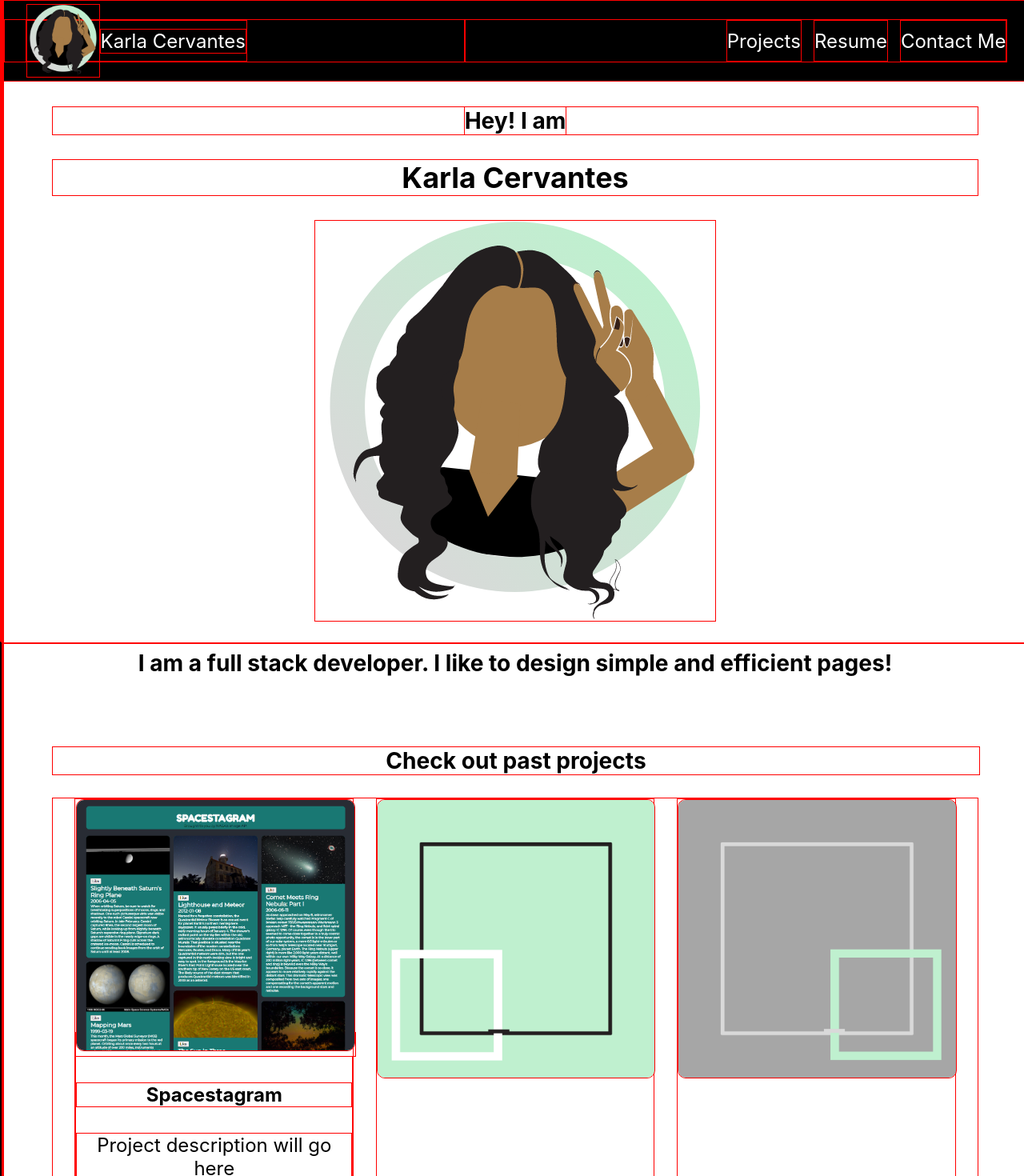
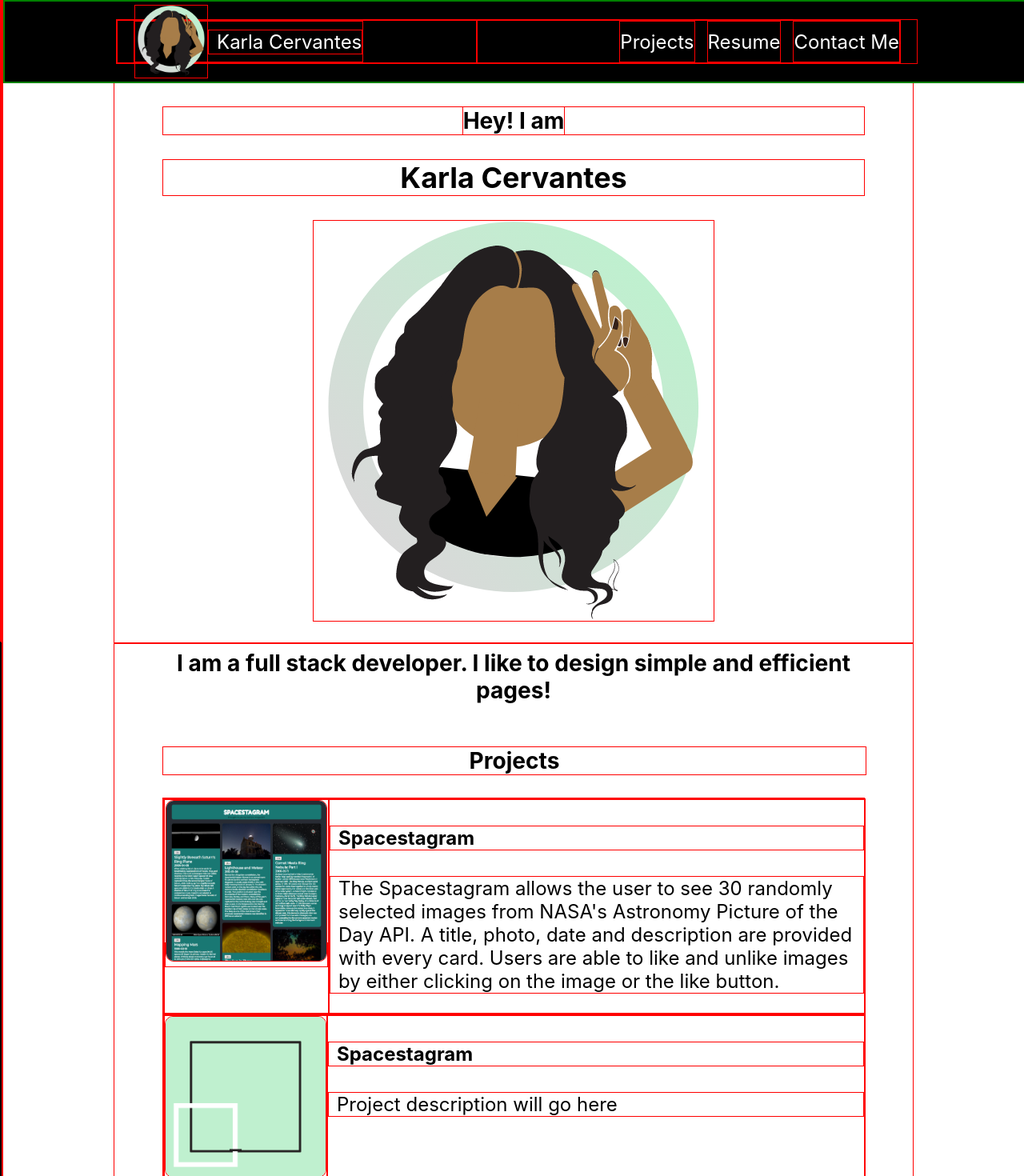
Before and after one commit to kmcervan/portfolio, a React (Create React App) app: page / in a window 1280 px wide. Shown: the top 1470 px of the page at 80% size. Built offline with nearby package versions, Linux system fonts and the light colour scheme.

Commit message:
added max width, fixed navbar bugs, fixed project photo placements

```diff
--- a/src/App.css
+++ b/src/App.css
@@ -6,6 +6,7 @@ html, body {
   height:100%;
   width:100%;
   padding:0;
+
 }
 section {
   display: block;
@@ -16,6 +17,8 @@ section {
   /* padding-left: 120px; */
   padding-top: 100px;
   box-sizing:border-box;
+  max-width: 1000px;
+  margin: 0 auto;
 }
 .App {
   text-align: center;
@@ -25,14 +28,22 @@ section {
 
 /**************************** Header ******************************/
 nav {
+  border: green 2px solid;
+  background-color: black;
   overflow: hidden;
   position: fixed;
   top: 0;
   width: 100%;
   height: 100px;
-  background-color: black;
   display: flex;
   align-items: center;
+  justify-content: center;
+}
+.header-container {
+  width: 100%;
+  display: flex;
+  align-items: center;
+  max-width: 1000px;
 }
 .icon-container {
   padding-left: 2%;
@@ -78,18 +89,30 @@ nav {
 
 }
 .project-container {
+  /* display: flex;
 
-  display: flex;
-  justify-content: space-evenly;
+  justify-content: space-evenly; */
 }
 .project-h3 {
   width: 100%;
 }
 .projects-container {
-  width: 30%;
+  display: flex;
+  width: 100%;
   height: auto;
 }
+.img-box {
+  width: 30%;
+}
 .project-img {
-  width: 100%;
+  width: 200px;
+  height: 200px;
   border-radius: 10px;
 }
+.project-text-box {
+  width: 100%;
+}
+.project-text-box h4, p {
+  padding-left: 10px;
+  text-align: left;
+}
--- a/src/components/Header.js
+++ b/src/components/Header.js
@@ -5,6 +5,7 @@ import PortfolioPic from '../pictures/portfolio-icon.png'
 function Header() {
     return (
         <nav>
+            <div className='header-container'>
                 <div className='icon-container'>
                     <a href='#top' target='_top' className='link'>
                         <img src={PortfolioPic} className='icon-pic'/>
@@ -16,6 +17,7 @@ function Header() {
                     <a href='#resume-page' target='_self' className='link space-link'>Resume</a>
                     <a href='#contact-page' target='_self' className='link space-link'>Contact Me</a>
                 </div>
+            </div>
         </nav>
     )
 }
--- a/src/components/Projects.js
+++ b/src/components/Projects.js
@@ -7,22 +7,36 @@ import Ten from '../pictures/10.png';
 function Projects() {
     return (
         <section id='projects-page' className='projects-main'>
-            <h3 className='project-h3'>Check out past projects</h3>
+            <h3 className='project-h3'>Projects</h3>
             <div className='project-container'>
                 <div className='projects-container'>
-                    <a href='https://spacestagram200.herokuapp.com/' target='_blank'>
-                    <img src={Space} className='project-img'/>
+                    <div className='img-box'>
+                        <a href='https://spacestagram200.herokuapp.com/' target='_blank'>
+                            <img src={Space} className='project-img'/>
+                        </a>
+                    </div>
+                    <div className='project-text-box'>
+                        <h4>Spacestagram</h4>
+                        <p>The Spacestagram allows the user to see 30 randomly selected images from NASA's Astronomy Picture of the Day API. A title, photo, date and description are provided with every card. Users are able to like and unlike images by either clicking on the image or the like button.</p>
+                    </div>
+                </div>
+                <div className='projects-container'>
+                    <a target='_blank'>
+                        <img src={Nine} className='project-img'/>
                     </a>
-                    <div>
+                    <div className='project-text-box'>
                         <h4>Spacestagram</h4>
                         <p>Project description will go here</p>
                     </div>
                 </div>
                 <div className='projects-container'>
-                    <img src={Nine} className='project-img'/>
-                </div>
-                <div className='projects-container'>
-                    <img src={Ten} className='project-img'/>
+                    <a target='_blank'>
+                        <img src={Ten} className='project-img'/>
+                    </a>
+                    <div className='project-text-box'>
+                        <h4>Spacestagram</h4>
+                        <p>Project description will go here</p>
+                    </div>
                 </div>
             </div>
         </section>
```
Lines whose indentation alone changed are shown as unchanged.
